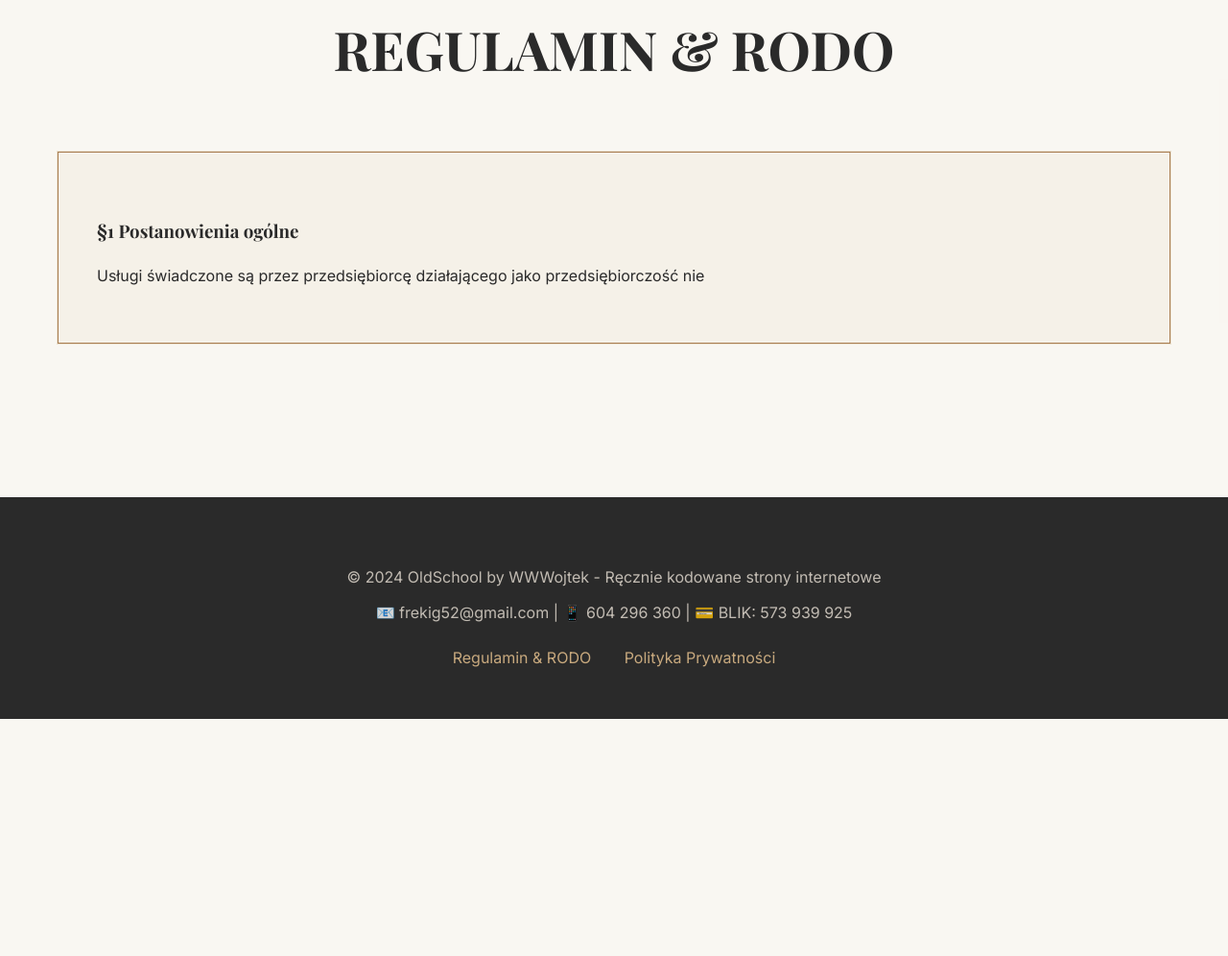
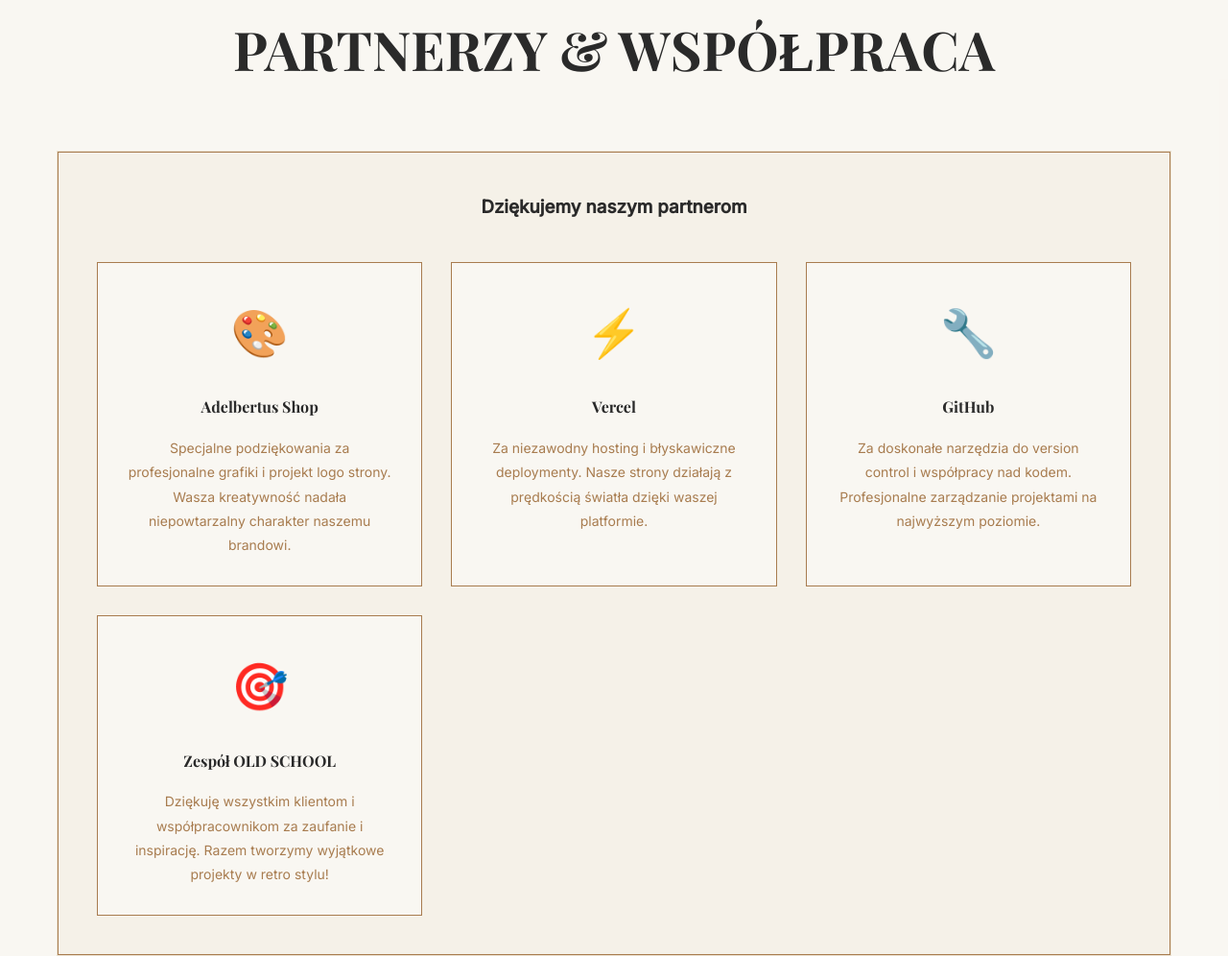
Before and after one commit to adelbertusshop/oldschool-wwwojtek, a plain HTML site: page index.html in a window 1280 px wide. Shown: the part 5253-6249 px from the top of the page at 96% size. Before the commit the page ends 6002 px from the top, so only its background shows below. Drawn offline with nearby package versions, Linux system fonts and the light colour scheme.

Commit message:
Update index.html

```diff
--- a/index.html
+++ b/index.html
@@ -586,8 +586,8 @@
             font-family: 'Courier New', monospace;
         }
 
-        /* REGULAMIN */
-        .regulamin-content {
+        /* PARTNERZY */
+        .partnerzy-content {
             background: var(--vintage-cream);
             padding: 40px;
             margin-top: 40px;
@@ -595,28 +595,35 @@
             line-height: 1.8;
         }
 
-        .regulamin-content h3 {
-            color: var(--vintage-charcoal);
-            margin: 25px 0 15px 0;
-            font-family: 'Playfair Display', serif;
+        .partner-grid {
+            display: grid;
+            grid-template-columns: repeat(auto-fit, minmax(250px, 1fr));
+            gap: 30px;
+            margin-top: 40px;
         }
 
-        .regulamin-content h4 {
-            color: var(--vintage-bronze);
-            margin: 20px 0 10px 0;
+        .partner-item {
+            text-align: center;
+            padding: 30px;
+            background: var(--vintage-paper);
+            border: 1px solid var(--vintage-bronze);
         }
 
-        .regulamin-content p {
-            margin-bottom: 15px;
-            color: var(--vintage-charcoal);
+        .partner-icon {
+            font-size: 48px;
+            margin-bottom: 20px;
+            color: var(--vintage-gold);
         }
 
-        .regulamin-content ul {
-            margin: 10px 0 20px 20px;
+        .partner-item h4 {
+            font-family: 'Playfair Display', serif;
+            color: var(--vintage-charcoal);
+            margin-bottom: 15px;
         }
 
-        .regulamin-content li {
-            margin-bottom: 8px;
+        .partner-item p {
+            color: var(--vintage-bronze);
+            font-size: 14px;
         }
 
         /* FOOTER */
@@ -676,6 +683,10 @@
             }
 
             .portfolio-grid {
+                grid-template-columns: 1fr;
+            }
+
+            .partner-grid {
                 grid-template-columns: 1fr;
             }
 
@@ -1111,14 +1122,39 @@
         </div>
     </section>
 
-    <!-- REGULAMIN -->
-    <section id="regulamin" style="background: rgba(248, 245, 240, 0.3);">
+    <!-- PARTNERZY -->
+    <section id="partnerzy" style="background: rgba(248, 245, 240, 0.3);">
         <div class="container">
-            <h2 class="section-title">REGULAMIN & RODO</h2>
-            <div class="regulamin-content vintage-border">
-                <h3>§1 Postanowienia ogólne</h3>
-                <p>Usługi świadczone są przez przedsiębiorcę działającego jako przedsiębiorczość nie
-</section>
+            <h2 class="section-title">PARTNERZY & WSPÓŁPRACA</h2>
+            <div class="partnerzy-content vintage-border" style="text-align: center; padding: 40px;">
+                <h3 style="margin-bottom: 30px; color: var(--vintage-charcoal);">Dziękujemy naszym partnerom</h3>
+
+                <div class="partner-grid">
+                    <div class="partner-item">
+                        <div class="partner-icon">🎨</div>
+                        <h4>Adelbertus Shop</h4>
+                        <p>Specjalne podziękowania za profesjonalne grafiki i projekt logo strony. Wasza kreatywność nadała niepowtarzalny charakter naszemu brandowi.</p>
+                    </div>
+                    <div class="partner-item">
+                        <div class="partner-icon">⚡</div>
+                        <h4>Vercel</h4>
+                        <p>Za niezawodny hosting i błyskawiczne deploymenty. Nasze strony działają z prędkością światła dzięki waszej platformie.</p>
+                    </div>
+                    <div class="partner-item">
+                        <div class="partner-icon">🔧</div>
+                        <h4>GitHub</h4>
+                        <p>Za doskonałe narzędzia do version control i współpracy nad kodem. Profesjonalne zarządzanie projektami na najwyższym poziomie.</p>
+                    </div>
+                    <div class="partner-item">
+                        <div class="partner-icon">🎯</div>
+                        <h4>Zespół OLD SCHOOL</h4>
+                        <p>Dziękuję wszystkim klientom i współpracownikom za zaufanie i inspirację. Razem tworzymy wyjątkowe projekty w retro stylu!</p>
+                    </div>
+                </div>
+            </div>
+        </div>
+    </section>
+
     <!-- FOOTER -->
     <footer>
         <div class="container">
@@ -1246,7 +1282,7 @@
 
         // Obserwuj wszystkie elementy do animacji
         document.addEventListener('DOMContentLoaded', function() {
-            const elementsToAnimate = document.querySelectorAll('.service-item, .portfolio-item, .pricing-table, .contact-info, .contact-form');
+            const elementsToAnimate = document.querySelectorAll('.service-item, .portfolio-item, .pricing-table, .contact-info, .contact-form, .partner-item');
             elementsToAnimate.forEach(el => {
                 el.classList.add('fade-in');
                 observer.observe(el);
```
